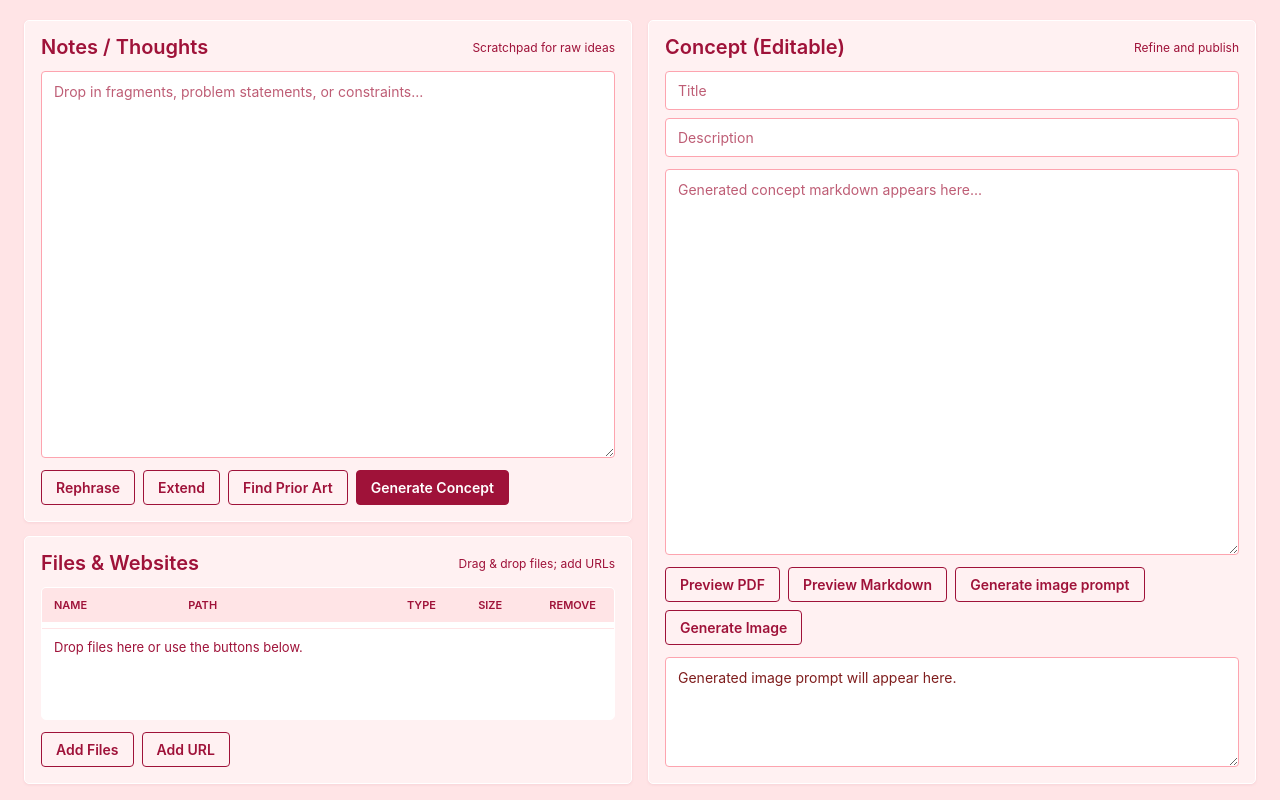
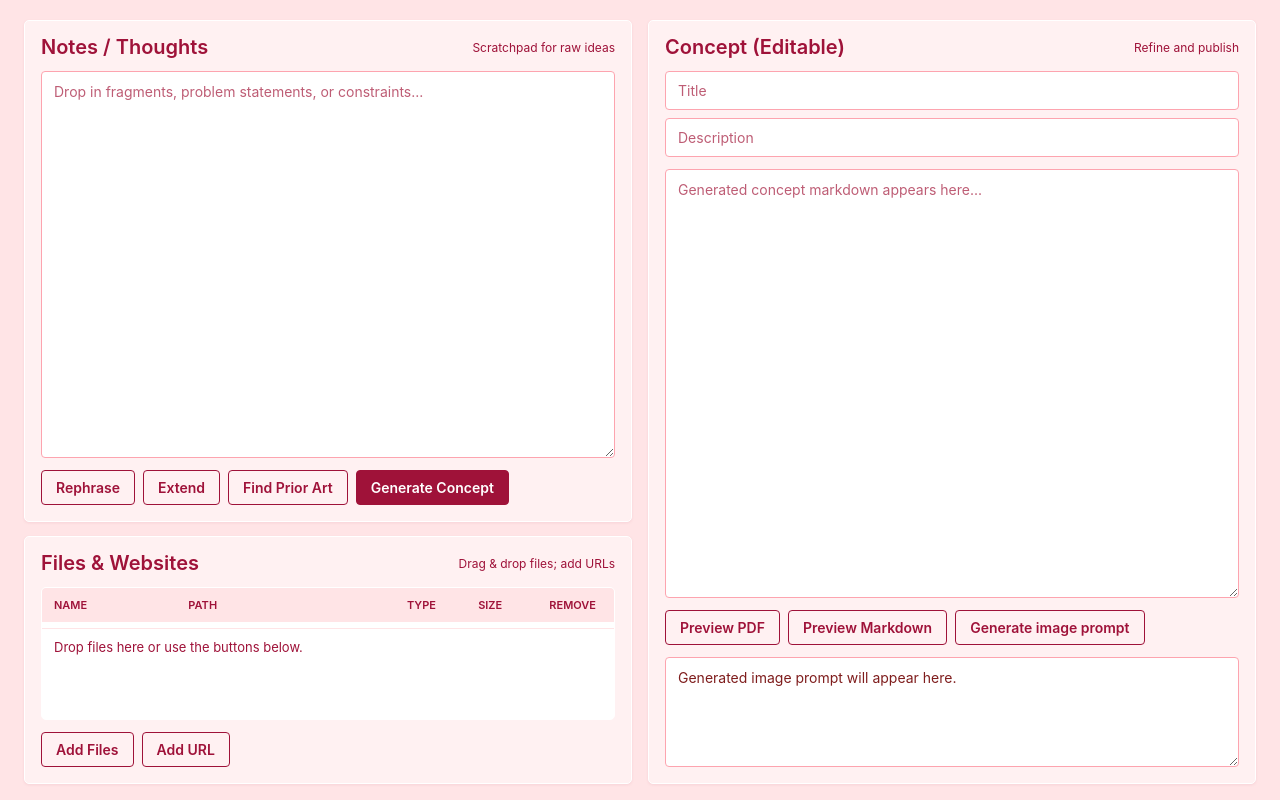
Before and after one commit to giers10/concept-maker, a React (Vite) app: page / in a window 1280 px wide. Built offline with nearby package versions, Linux system fonts and the light colour scheme.

Commit message:
Remove image generation functionality from App component

```diff
--- a/src/App.tsx
+++ b/src/App.tsx
@@ -399,33 +399,6 @@ export default function App() {
     }
   };
 
-  const onGenerateImage = async () => {
-    if (!imagePrompt.trim() || imagePrompt === IMAGE_PROMPT_PLACEHOLDER) {
-      window.alert("Generate an image prompt first.");
-      return;
-    }
-    const output = await open({ directory: true, title: "Select output folder" });
-    if (!output) return;
-    const outputDir = Array.isArray(output) ? output[0] : output;
-    setBusy((prev) => ({ ...prev, imageGen: true }));
-    setStatus("Generating image...");
-    try {
-      const result = await runBackend<{ output_path: string }>("generate_image", {
-        prompt: imagePrompt,
-        output_dir: outputDir,
-        title,
-      });
-      setStatus(`Image saved: ${result.output_path}`);
-      window.alert(`Image saved to:\n${result.output_path}`);
-    } catch (err) {
-      setStatus("Image generation failed");
-      console.error(err);
-      window.alert("Image generation failed. Check console for details.");
-    } finally {
-      setBusy((prev) => ({ ...prev, imageGen: false }));
-    }
-  };
-
   const onPriorArt = async () => {
     if (!ollamaModel || ollamaModel === "Select model...") {
       window.alert("Please select a model first.");
@@ -765,7 +738,6 @@ export default function App() {
                 {markdownPreview ? "Edit Markdown" : "Preview Markdown"}
               </button>
               <button onClick={onGenerateImagePrompt} disabled={busy.imagePrompt}>Generate image prompt</button>
-              <button onClick={onGenerateImage} disabled={busy.imageGen}>Generate Image</button>
             </div>
             <textarea
               className="image-prompt"
```
